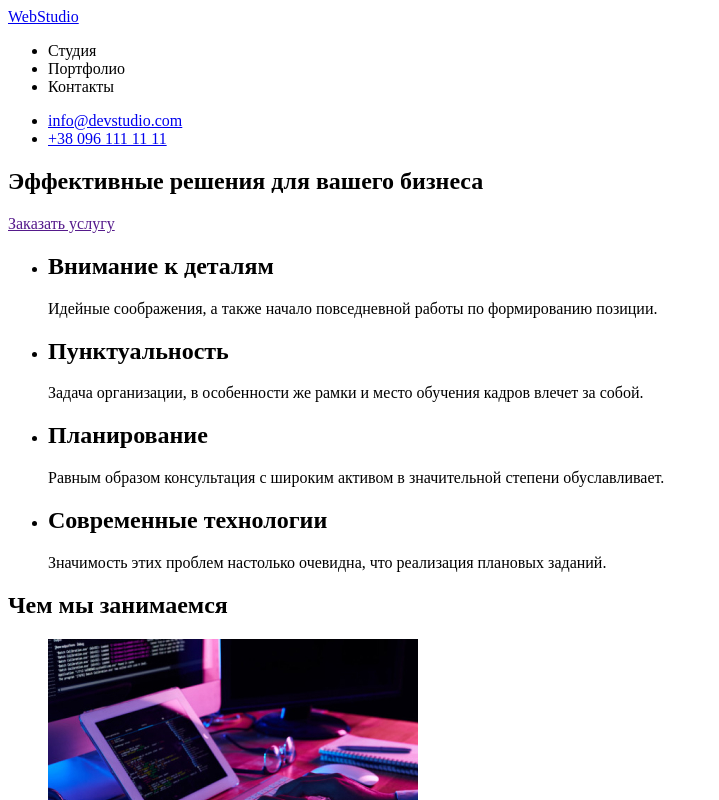
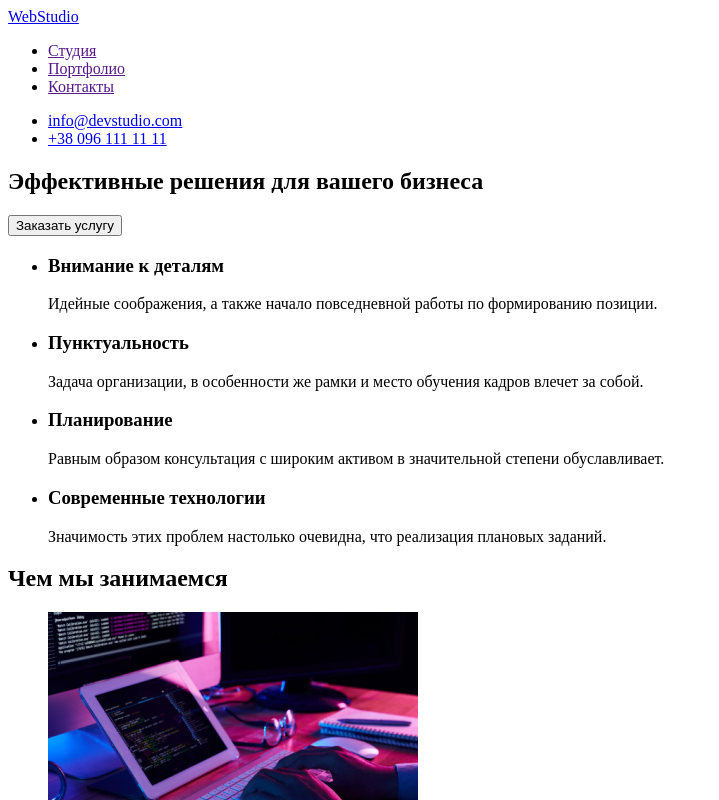
Before and after one commit to one-lov-e/goit-markup-hw-01, a plain HTML site: page index.html in a window 1280 px wide. Shown: the top 800 px of the page, without its empty margins (0-719 px from the left). Drawn offline with Linux system fonts and the light colour scheme.

Commit message:
update index.html
1.фікс силки
2. тег nav
3.button
4.h3
5.section
6.<p></p>

```diff
--- a/index.html
+++ b/index.html
@@ -1,11 +1,14 @@
 <!DOCTYPE html>
 <html lang="ru">
+
 <head>
     <meta charset="UTF-8">
     <meta http-equiv="X-UA-Compatible" content="IE=edge">
     <meta name="viewport" content="width=device-width, initial-scale=1.0">
     <title>Document</title>
+    <link rel="stylesheet" href="./css/styles.css">
 </head>
+
 <body>
     <header>
         <!--Верхня лінія-->
@@ -13,48 +16,51 @@
             <a href="./index.html">WebStudio</a>
 
             <ul>
-            <li><a href=""></a>Студия</li>
-            <li><a href=""></a>Портфолио</li>
-            <li><a href=""></a>Контакты</li>
+                <li><a href="">Студия</a></li>
+                <li><a href="">Портфолио</a></li>
+                <li><a href="">Контакты</a></li>
             </ul>
+        </nav>
 
         <ul>
             <li><a href="mailto:info@devstudio.com">info@devstudio.com</a></li>
             <li><a href="tel:+380961111111">+38 096 111 11 11</a></li>
         </ul>
-    </nav>
+
     </header>
     <!-- Шапка сайта -->
     <main>
         <section>
             <h1>Эффективные решения для вашего бизнеса</h1>
-            <a href="">Заказать услугу</a>
+            <button type="button">Заказать услугу</button>
         </section>
 
         <section>
             <!--- Особлтвості -->
             <ul>
                 <li>
-                <h2>Внимание к деталям</h2>
+                    <h3>Внимание к деталям</h3>
                     <p>Идейные соображения, а также начало повседневной работы по формированию позиции.</p>
                 </li>
 
                 <li>
-                <h2>Пунктуальность</h2>
+                    <h3>Пунктуальность</h3>
                     <p>Задача организации, в особенности же рамки и место обучения кадров влечет за собой.</p>
                 </li>
 
                 <li>
-                <h2>Планирование</h2>
+                    <h3>Планирование</h3>
                     <p>Равным образом консультация с широким активом в значительной степени обуславливает.</p>
                 </li>
 
                 <li>
-                <h2>Современные технологии</h2>
+                    <h3>Современные технологии</h3>
                     <p>Значимость этих проблем настолько очевидна, что реализация плановых заданий.</p>
                 </li>
             </ul>
+        </section>
 
+        <section>
             <h2>Чем мы занимаемся</h2>
             <ul>
                 <li>
@@ -107,11 +113,8 @@
         <a href="./index.html">WebStudio</a>
 
         <address>
+            <p>г. Киев, пр-т Леси Украинки, 26</p>
             <ul>
-        <li>
-            г. Киев, пр-т Леси Украинки, 26
-        </li>
-
                 <li>
                     <a href="mailto:info@example.com">info@example.com</a>
                 </li>
@@ -123,4 +126,5 @@
         </address>
     </footer>
 </body>
+
 </html>
```
Lines whose indentation alone changed are shown as unchanged.
